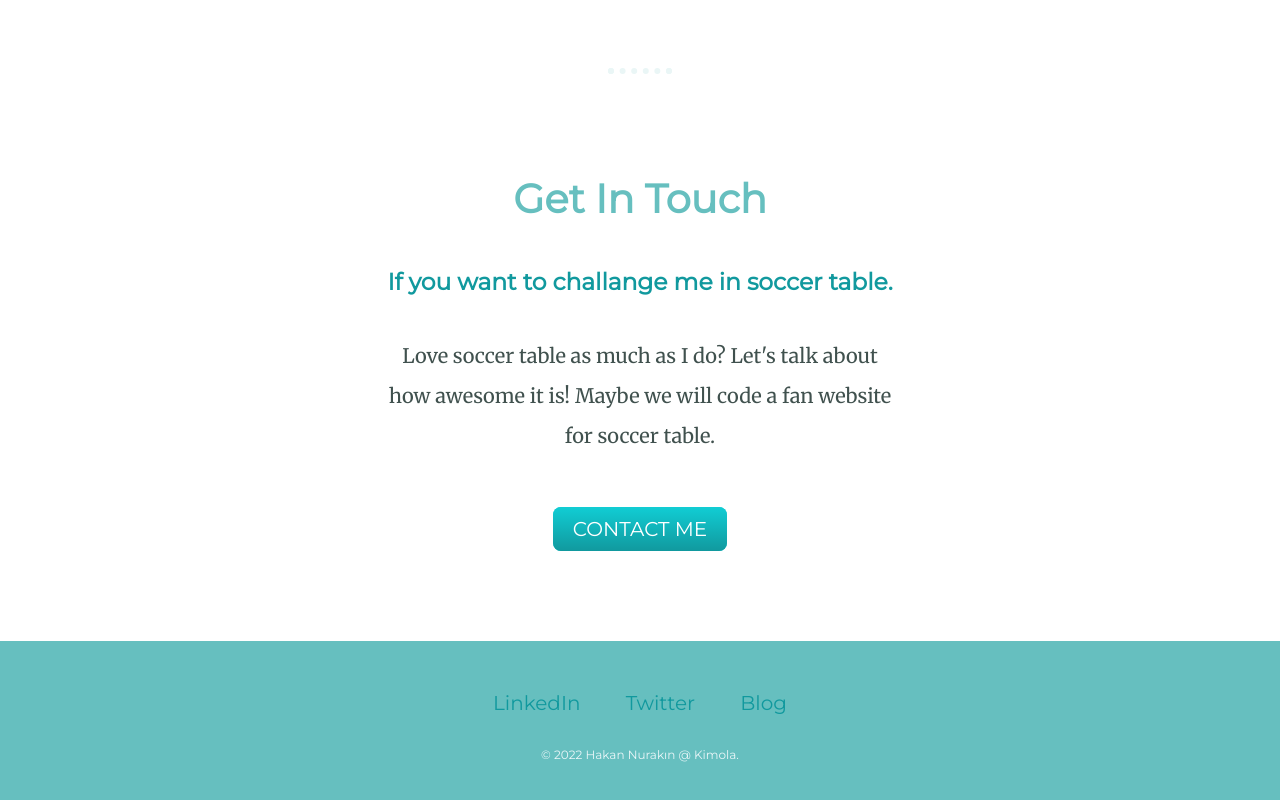
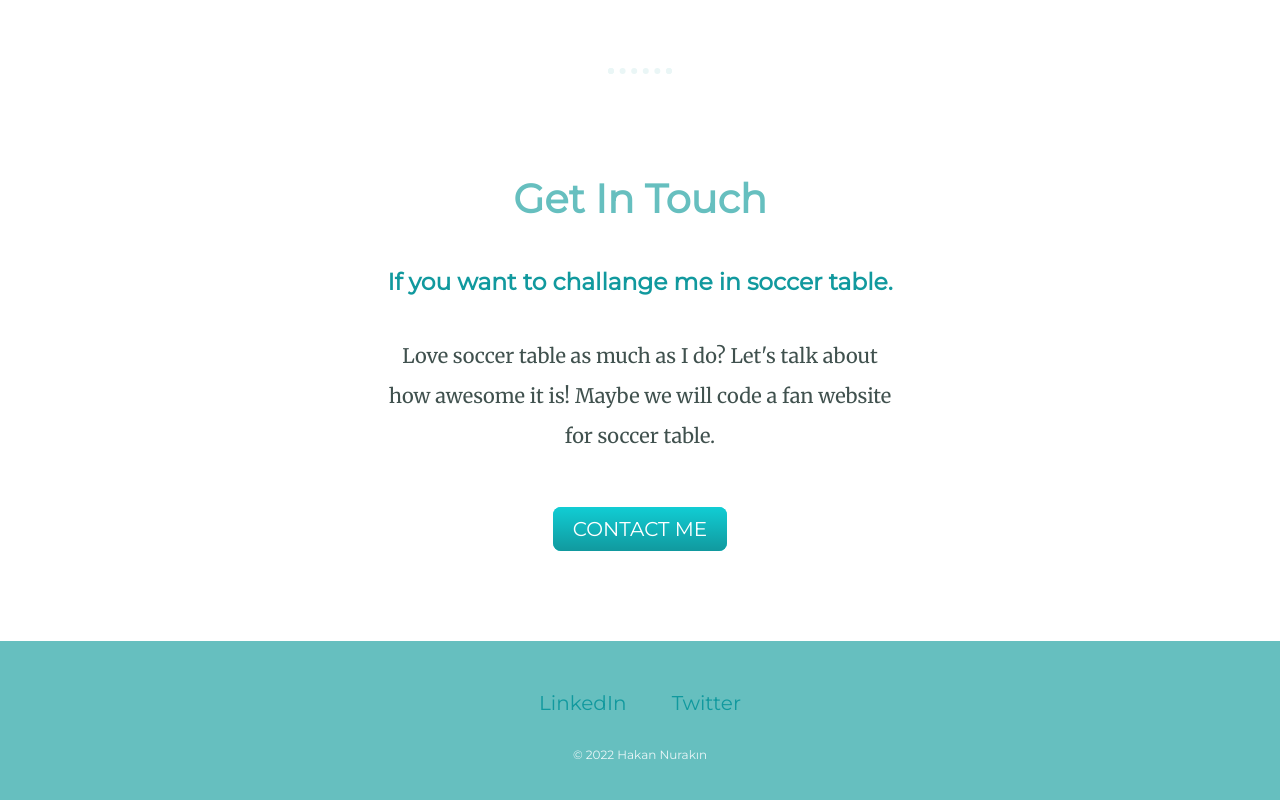
Before and after one commit to nurakinhakan/main, a plain HTML site: page index.html in a window 1280 px wide. Shown: the part 2200-3000 px from the top of the page. Drawn offline with Linux system fonts and the light colour scheme.

Commit message:
Update index.html

```diff
--- a/index.html
+++ b/index.html
@@ -51,9 +51,8 @@
       <div class"footer-links">
       <a class="footer-link" href="https://www.linkedin.com/in/nurakinhakan/">LinkedIn</a>
       <a class="footer-link" href="https://twitter.com/nurakinhakan">Twitter</a>
-      <a class="footer-link" href="http://insaytcok.blogspot.com/">Blog</a>
       </div>
-      <p class="copyright">© 2022 Hakan Nurakın @ Kimola.</p>
+      <p class="copyright">© 2022 Hakan Nurakın</p>
   </div>
 
 </html>
```
